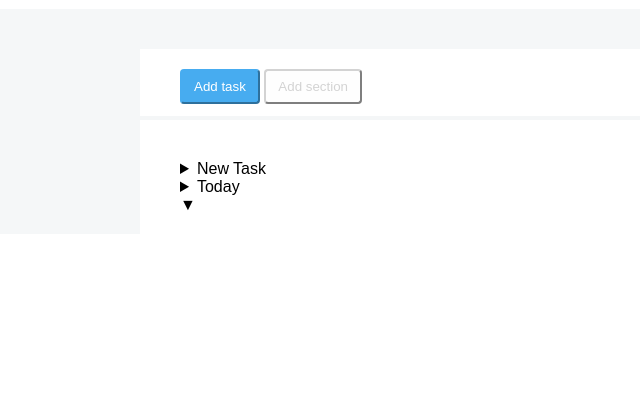
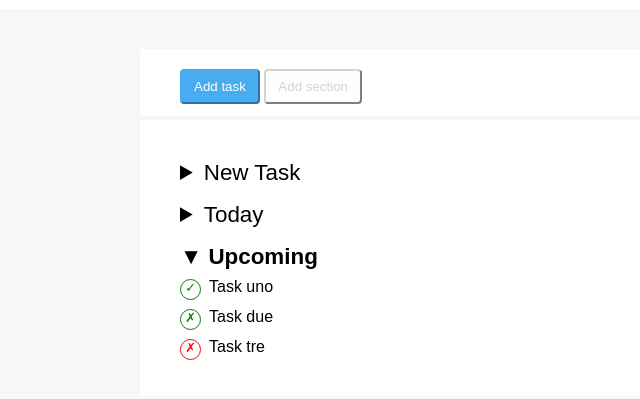
Before and after one commit to post-coder/toboolist-correzione, a plain HTML site: page index.html in a window 1280 px wide. Shown: the part 69-468 px from the top of the page, without its empty margins (0-640 px from the left). Drawn offline with Linux system fonts and the light colour scheme.

Commit message:
exercise completed

```diff
--- a/css/style.css
+++ b/css/style.css
@@ -52,7 +52,7 @@ body {
 main.container {
   background-color: #f5f7f8;
 
-  padding: 40px 20px 0 20px;
+  padding: 40px 20px 100px 20px;
 }
 
 main #todo-ui {
@@ -79,6 +79,14 @@ main .separator {
 /* todo-list */
 main #todo-list {
   padding-top: 40px;
+}
+
+main #todo-list details, main #todo-list section {
+  margin-bottom: 1em;
+}
+
+main #todo-list .list-title {
+  font-size: 1.4em;
 }
 
 main #todo-list ul {
@@ -114,3 +122,25 @@ main #todo-list .todo-icon.cross {
   border-color: red;
   color: red;
 }
+
+main #todo-list .badge {
+  display: inline-block;
+
+  padding: 8px 12px;
+
+  border-radius: 18px;
+
+  color: white;
+
+  margin: 0 .7em
+}
+
+main #todo-list .badge.badge-blue {
+  background-color: #45aae9;
+
+}
+
+main #todo-list .badge.badge-orange {
+  background-color: #f19d33;
+
+}
--- a/index.html
+++ b/index.html
@@ -28,18 +28,20 @@
       <hr class="separator">
 
       <div id="todo-list">
-
+        <!-- metodo con details -->
         <details>
-          <summary>New Task</summary>
+          <summary class="list-title">New Task</summary>
           <ul>
             <li>
-              <div class="todo-icon check">&check;</div>Task uno
+              <div class="todo-icon check">&check;</div>
+              Task uno
+              <div class="badge badge-blue">Editorial</div>
             </li>
           </ul>
         </details>
 
         <details>
-          <summary>Today</summary>
+          <summary class="list-title">Today</summary>
           <ul>
             <li>
               <div class="todo-icon check">&check;</div>Task uno
@@ -48,13 +50,20 @@
               <div class="todo-icon cross">&cross;</div>Task due
             </li>
             <li>
-              <div class="todo-icon cross">&cross;</div>Task tre
+              <div class="todo-icon cross">&cross;</div>Task tre<div class="badge badge-orange">Editorial</div>
             </li>
           </ul>
         </details>
+        <!-- metodo senza details -->
+        <section>
+          <strong class="list-title">&#9660; Upcoming</strong>
+          <ul>
+            <li><div class="todo-icon check">&check;</div>Task uno</li>
+            <li><div class="todo-icon check">&cross;</div>Task due</li>
+            <li><div class="todo-icon cross">&cross;</div>Task tre</li>
+          </ul>
+        </section>
 
-        <!-- metodo senza details -->
-        &#9660;
 
 
       </div>
```
